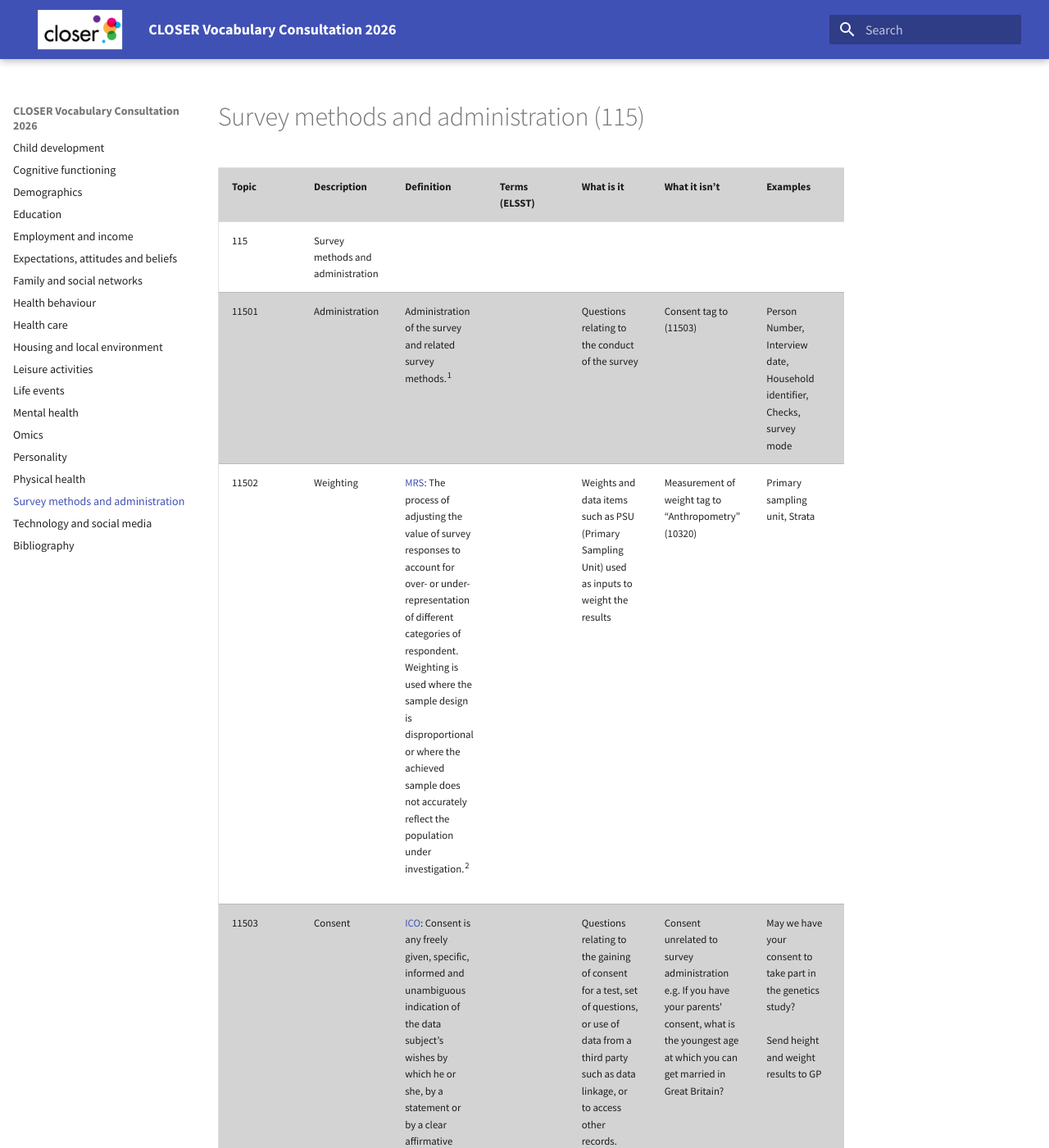
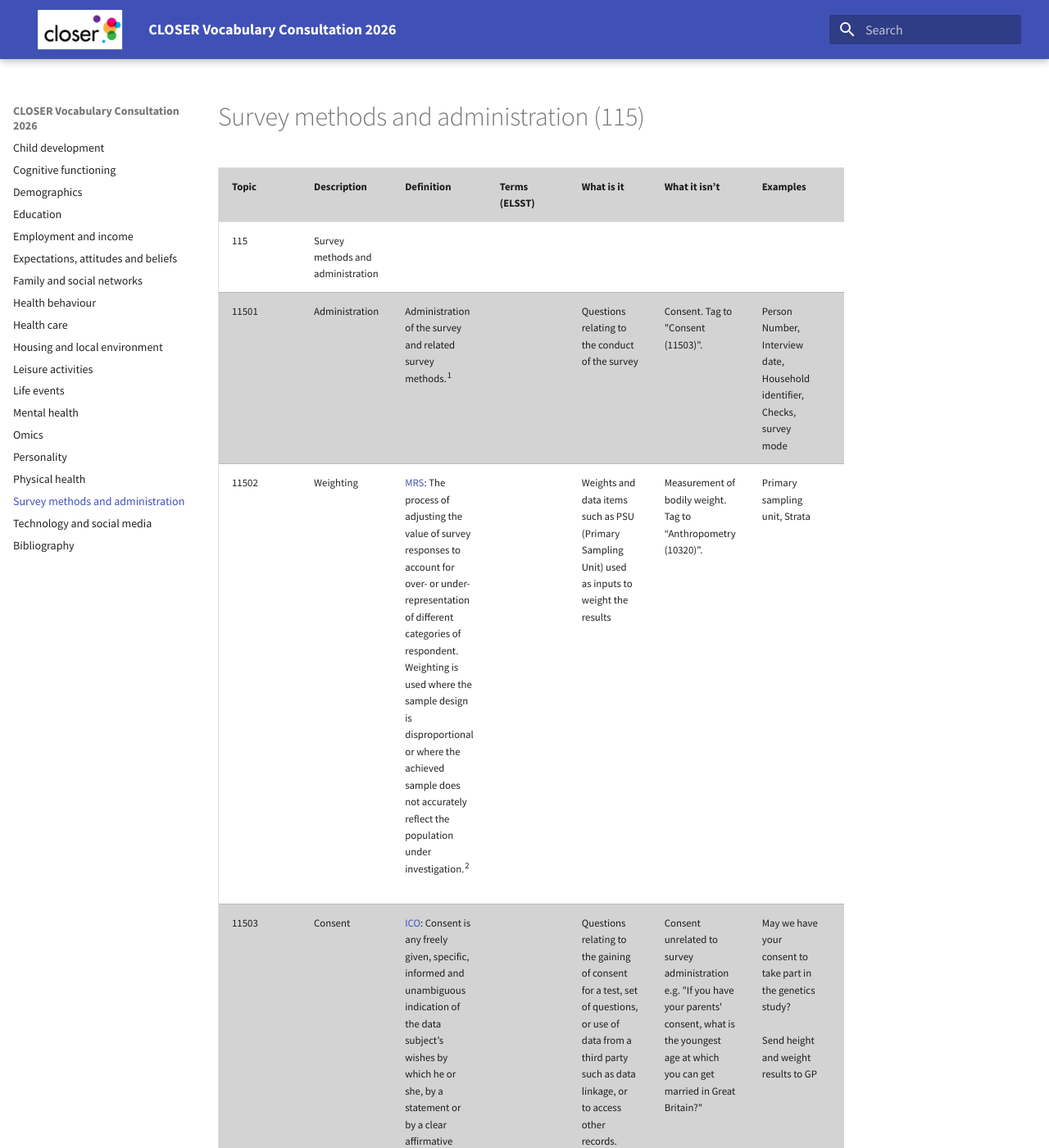
Before and after one commit to CLOSER-Cohorts/closer-vocabulary-2026, an MkDocs documentation site: the page built from docs/survey-methods-and-administration.md, in a window 1280 px wide and 1400 px high. Shown: the whole window at 82% size. Built offline with MkDocs 1.6.1 and Material for MkDocs 9.7.7, drawn with Linux system fonts in a browser that asks for light colours.

Commit message:
Update survey-methods-and-administration.md

```diff
--- a/docs/survey-methods-and-administration.md
+++ b/docs/survey-methods-and-administration.md
@@ -3,7 +3,7 @@
 | **Topic** | **Description** | **Definition** | **Terms (ELSST)** | **What is it** | **What it isn’t** | **Examples** | **Changes** |
 | --- | --- | --- | --- | --- | --- | --- | --- |
 | 115 | Survey methods and administration |     |     |     |     |     |     |
-| 11501 | Administration | Administration of the survey and related survey methods.<sup>1</sup>|     | Questions relating to the conduct of the survey | Consent tag to (11503) | Person Number, Interview date, Household identifier, Checks, survey mode |     |
-| 11502 | Weighting | [MRS](https://www.mrs.org.uk/glossary): The process of adjusting the value of survey responses to account for over- or under-representation of different categories of respondent. Weighting is used where the sample design is disproportional or where the achieved sample does not accurately reflect the population under investigation.<sup>2</sup><br><br> |     | Weights and data items such as PSU (Primary Sampling Unit) used as inputs to weight the results | Measurement of weight tag to “Anthropometry” (10320) | Primary sampling unit, Strata | New topic |
-| 11503 | Consent | [ICO](https://ico.org.uk/for-organisations/uk-gdpr-guidance-and-resources/lawful-basis/consent/what-is-valid-consent/): Consent is any freely given, specific, informed and unambiguous indication of the data subject’s wishes by which he or she, by a statement or by a clear affirmative action, signifies agreement to the processing of personal data relating to him or her.<sup>3</sup> |     | Questions relating to the gaining of consent for a test, set of questions, or use of data from a third party such as data linkage, or to access other records. | Consent unrelated to survey administration e.g. If you have your parents' consent, what is the youngest age at which you can get married in Great Britain? | May we have your consent to take part in the genetics study?<br><br>Send height and weight results to GP | New topic |
+| 11501 | Administration | Administration of the survey and related survey methods.<sup>1</sup>|     | Questions relating to the conduct of the survey | Consent. Tag to "Consent (11503)". | Person Number, Interview date, Household identifier, Checks, survey mode |     |
+| 11502 | Weighting | [MRS](https://www.mrs.org.uk/glossary): The process of adjusting the value of survey responses to account for over- or under-representation of different categories of respondent. Weighting is used where the sample design is disproportional or where the achieved sample does not accurately reflect the population under investigation.<sup>2</sup><br><br> |     | Weights and data items such as PSU (Primary Sampling Unit) used as inputs to weight the results | Measurement of bodily weight. Tag to “Anthropometry (10320)". | Primary sampling unit, Strata | New topic |
+| 11503 | Consent | [ICO](https://ico.org.uk/for-organisations/uk-gdpr-guidance-and-resources/lawful-basis/consent/what-is-valid-consent/): Consent is any freely given, specific, informed and unambiguous indication of the data subject’s wishes by which he or she, by a statement or by a clear affirmative action, signifies agreement to the processing of personal data relating to him or her.<sup>3</sup> |     | Questions relating to the gaining of consent for a test, set of questions, or use of data from a third party such as data linkage, or to access other records. | Consent unrelated to survey administration e.g. "If you have your parents' consent, what is the youngest age at which you can get married in Great Britain?" | May we have your consent to take part in the genetics study?<br><br>Send height and weight results to GP | New topic |
 | 11504 | Survey Outcome | [Sage](https://methods.sagepub.com/ency/edvol/encyclopedia-of-survey-research-methods/chpt/response-rates#_): The degree of success in obtaining completed interviews from a sample.<sup>4</sup> |     | Recording of participation or otherwise in a survey at a person or other level. |     | Outcome for Covid19 wave 2 survey | New topic |
```
